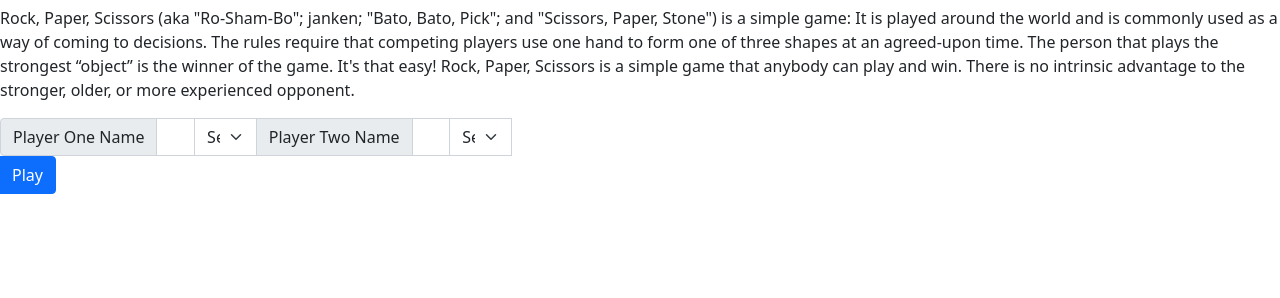
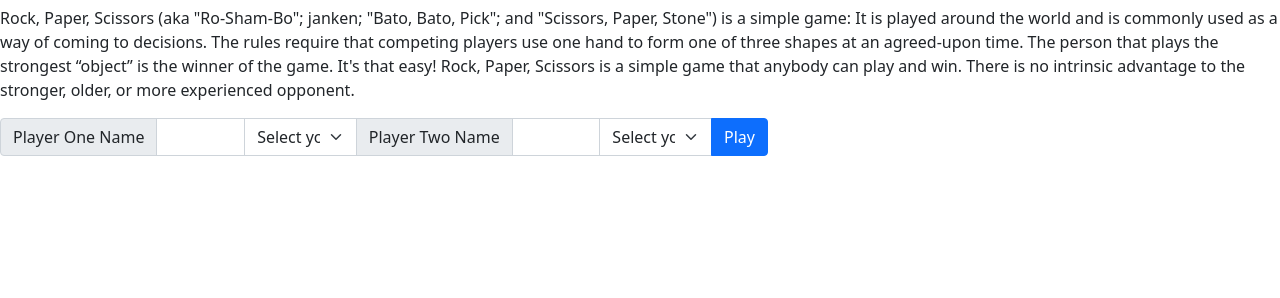
Before and after one commit to sandramolina/wk3_weekend_homework, a Flask app: page / in a window 1280 px wide. Shown: the part 50-348 px from the top of the page. Run offline with Flask 2, Linux system fonts and the light colour scheme.

Commit message:
changes input form size

```diff
--- a/static/main.css
+++ b/static/main.css
@@ -2,5 +2,5 @@
     background-image: url('../img/rock-paper-scissors.png');
 }
 #game-setup {
-    width: 40vw;
+    width: 60vw;
 }
--- a/templates/index.html
+++ b/templates/index.html
@@ -35,7 +35,6 @@
             <option value="paper">Paper</option>
         </select>
         <button type="submit" class="btn btn-primary">Play</button>
-        <!-- <input type="submit" value="Play"> -->
     </form>
 
     <!-- <button name="play" type="button" class="btn btn-primary">Play</button> -->
```
